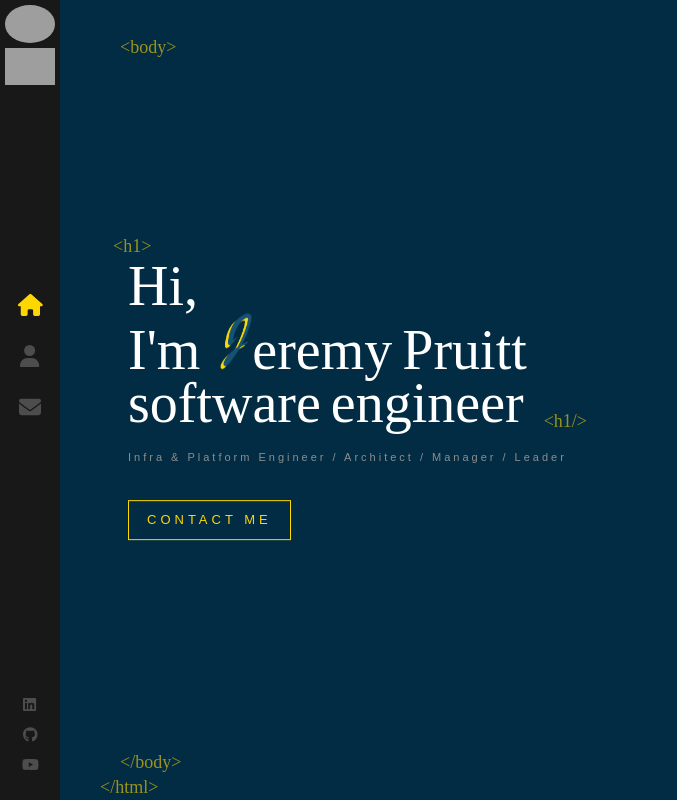
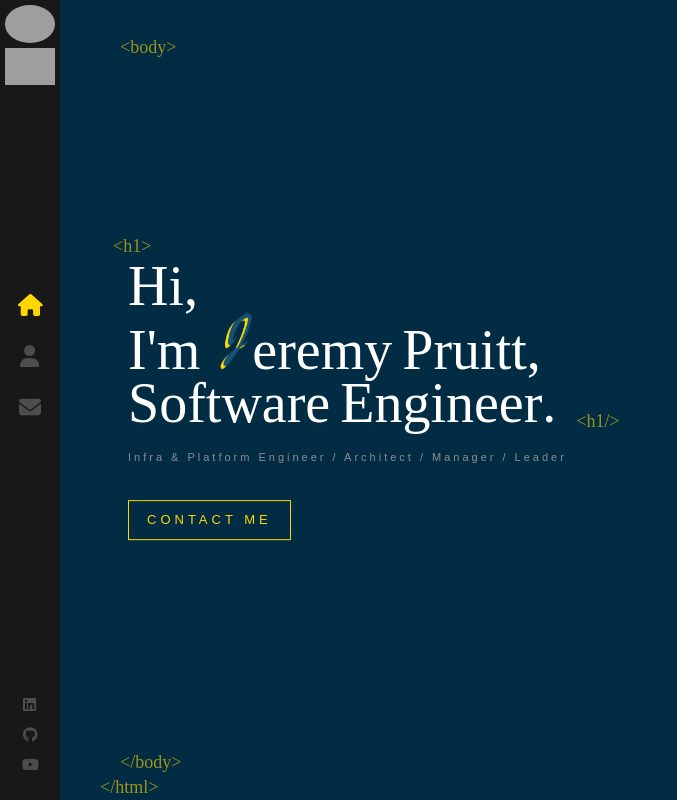
Before and after one commit to jeremypruitt/react-portfolio, a React (Create React App) app: page / in a window 1280 px wide. Shown: the whole page, without its empty margins (0-677 px from the left). Built offline with nearby package versions, Linux system fonts and the light colour scheme; grey boxes are pictures that could not be loaded; a web font is replaced by a local one.

Commit message:
Add punctuation to animated name

```diff
--- a/src/components/Home/index.js
+++ b/src/components/Home/index.js
@@ -6,8 +6,8 @@ import './index.scss'
 
 const Home = () => {
   const [letterClass, setLetterClass] = useState('text-animate')
-  const nameArray = ['e','r','e','m','y',' ','P','r','u','i','t','t']
-  const jobArray = ['s','o','f','t','w','a','r','e',' ','e','n','g','i','n','e','e','r']
+  const nameArray = ['e','r','e','m','y',' ','P','r','u','i','t','t', ',']
+  const jobArray = ['S','o','f','t','w','a','r','e',' ','E','n','g','i','n','e','e','r', '.']
 
   useEffect(() => {
     setTimeout(() => {
```
